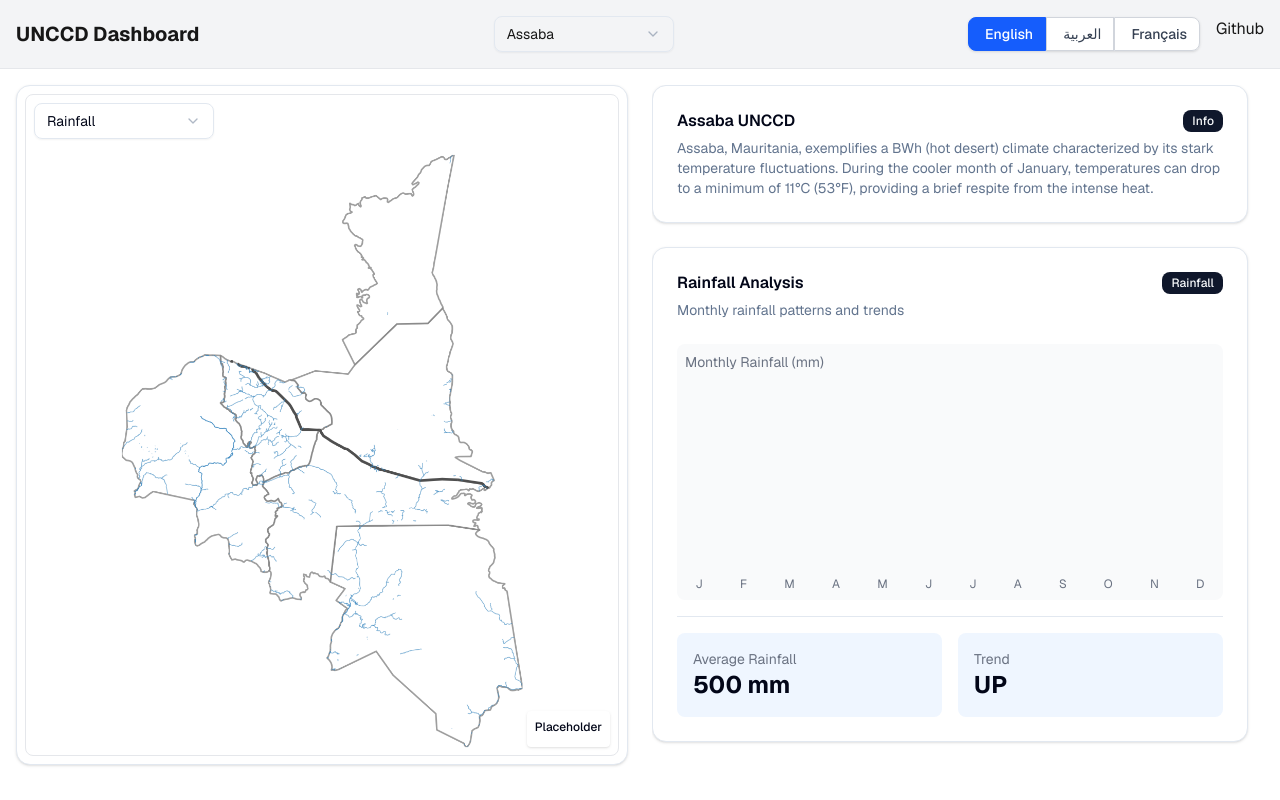
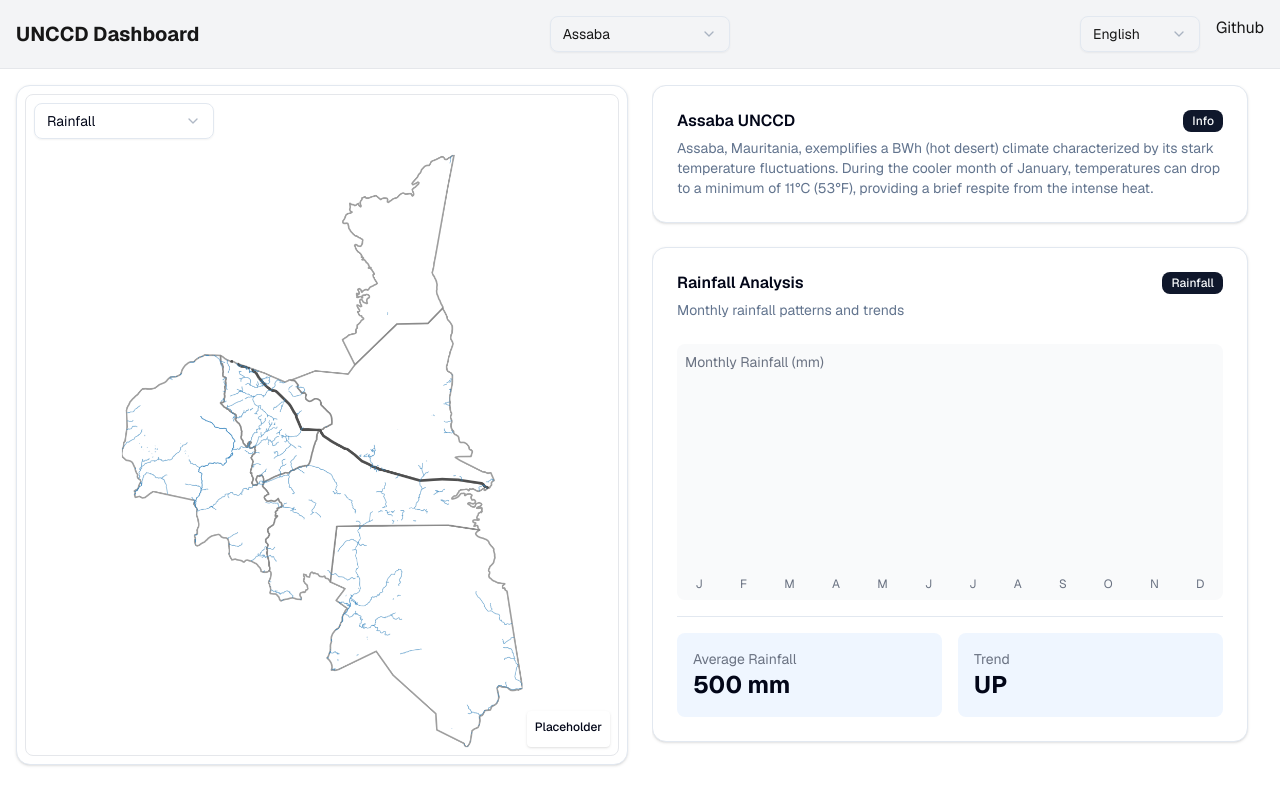
Before and after one commit to sirindudler/STARTHack25-G20-UNCCD-Case, a Next.js app in the folder unccd-dashboard/: page / in a window 1280 px wide. Built offline with nearby package versions, Linux system fonts and the light colour scheme.

Commit message:
fix: darkmode and language selector

```diff
--- a/unccd-dashboard/pages/index.tsx
+++ b/unccd-dashboard/pages/index.tsx
@@ -106,28 +106,21 @@ export default function Home() {
           </div>
 
           <ul className="flex space-x-4">
-          <div className="inline-flex rounded-md shadow-sm" role="group">
-                {languages.map((language) => {
-                  const isActive = currentLanguage === language.code;
-                  return (
-                    <button
-                      key={language.code}
-                      className={`
-                        px-3 py-1.5 text-sm font-medium border flex items-center
-                        ${languages.indexOf(language) === 0 ? 'rounded-l-md' : ''}
-                        ${languages.indexOf(language) === languages.length - 1 ? 'rounded-r-md' : ''}
-                        ${isActive
-                          ? 'bg-blue-600 text-white border-blue-600'
-                          : 'bg-white text-gray-700 border-gray-300 hover:bg-gray-100'}
-                      `}
-                      onClick={() => setCurrentLanguage(language.code)}
-                    >
-                      <span className="text-sm mr-1">{language.flag}</span>
-                      <span>{language.name}</span>
-                    </button>
-                  );
-                })}
-              </div>
+          <Select
+  value={currentLanguage}
+  onValueChange={setCurrentLanguage}
+>
+  <SelectTrigger className="w-[120px]">
+    <SelectValue placeholder="Language" />
+  </SelectTrigger>
+  <SelectContent>
+    {languages.map((language) => (
+      <SelectItem key={language.code} value={language.code}>
+        {language.name}
+      </SelectItem>
+    ))}
+  </SelectContent>
+</Select>
             <li>
               <Link href="/dashboard/reports" className="hover:text-blue-500">
                 {t('github')}
--- a/unccd-dashboard/styles/globals.css
+++ b/unccd-dashboard/styles/globals.css
@@ -100,8 +100,8 @@
 
 @media (prefers-color-scheme: dark) {
   :root {
-    --background: #0a0a0a;
-    --foreground: #ededed;
+    --background: #ededed;
+    --foreground: #0a0a0a;
   }
 }
 
```
